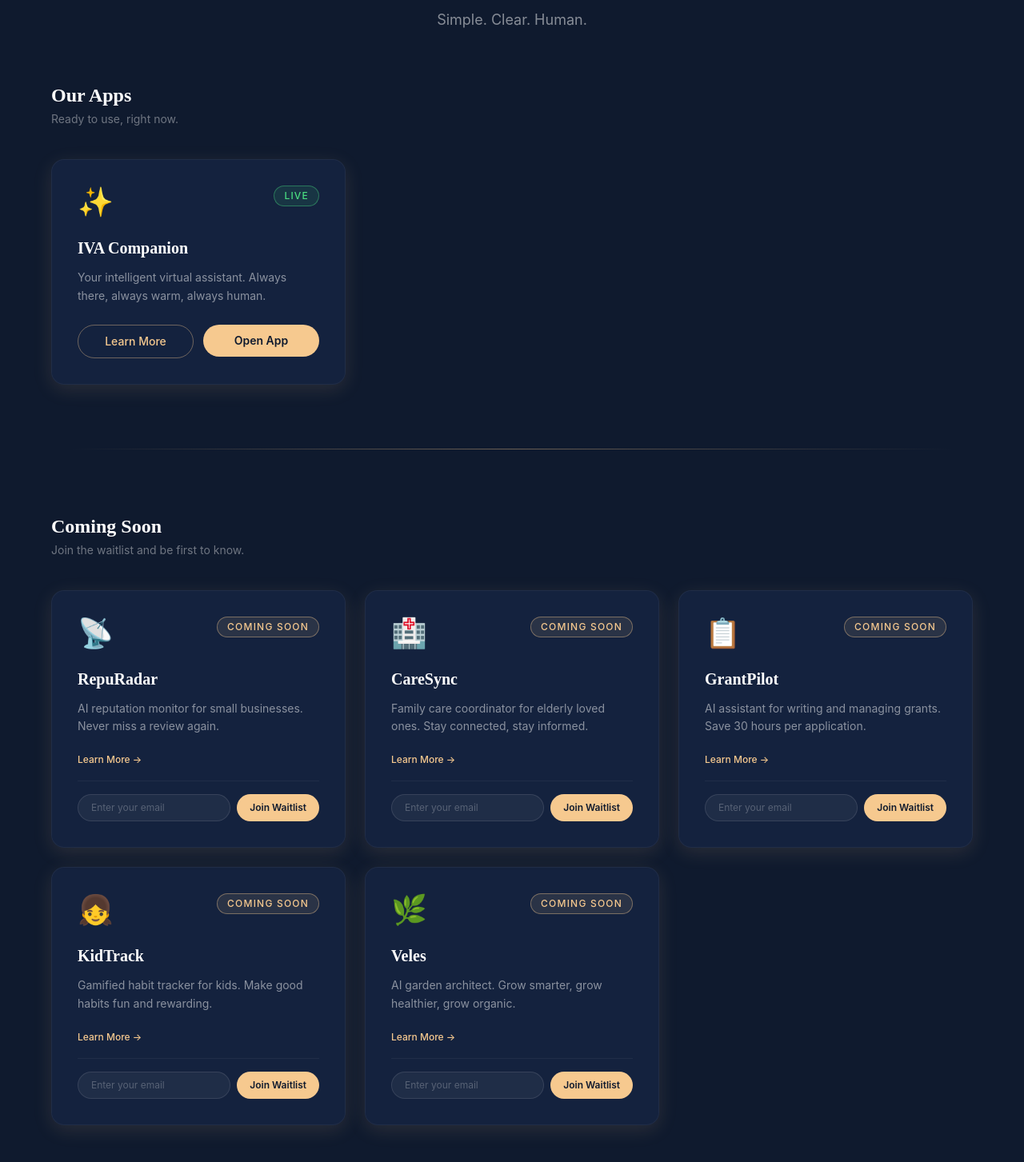
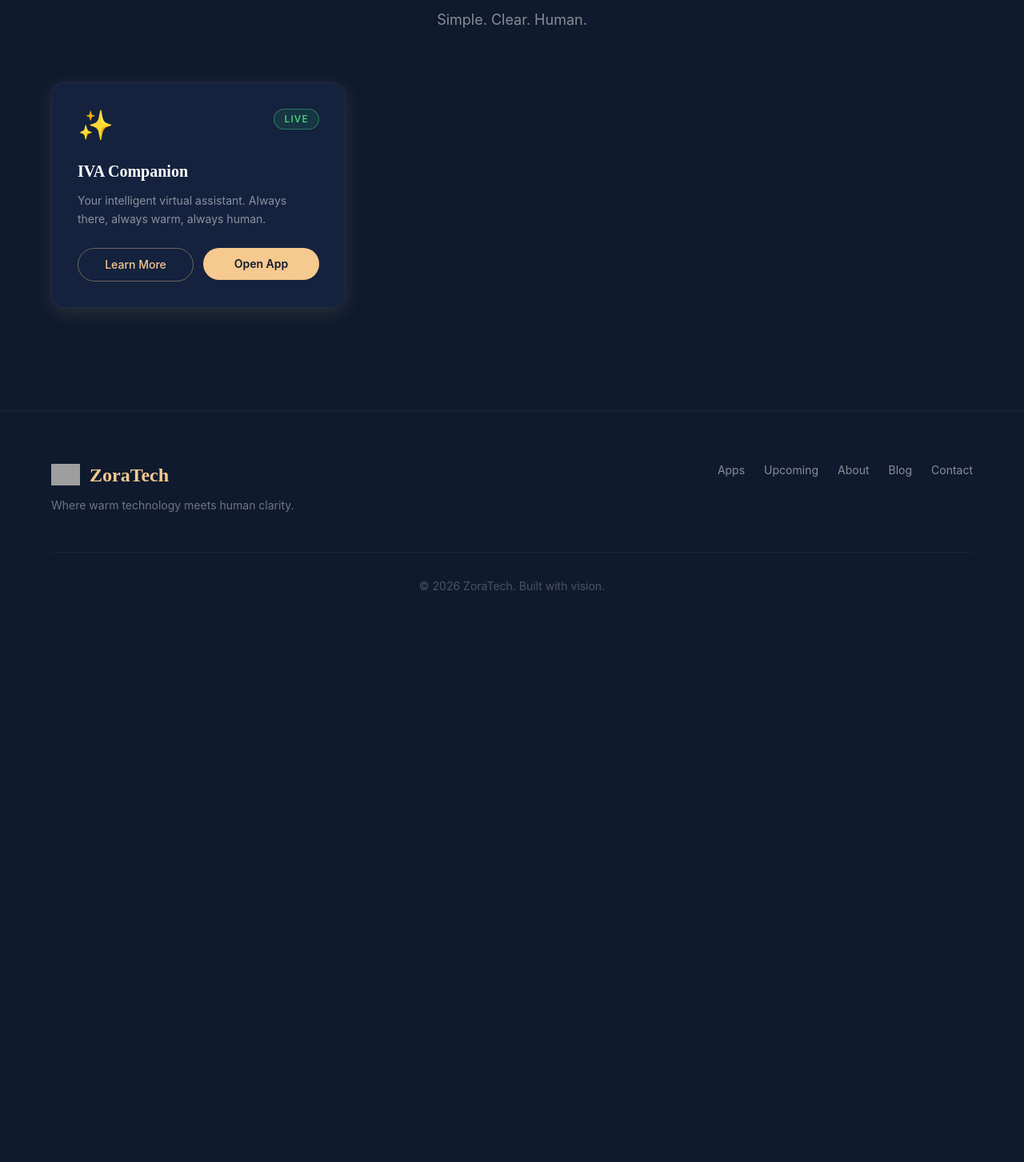
Before and after one commit to dejanlazicns/zoratech-site, a Next.js app: page /apps in a window 1280 px wide. Shown: the part 257-1710 px from the top of the page at 80% size. After the commit the page ends 1064 px from the top, so only its background shows below. Built offline with nearby package versions, Linux system fonts and the light colour scheme; grey boxes are pictures that could not be loaded.

Commit message:
♻️ Apps page shows only live apps, Upcoming shows only upcoming

```diff
--- a/src/app/apps/page.tsx
+++ b/src/app/apps/page.tsx
@@ -4,8 +4,7 @@ import { motion } from "framer-motion";
 import Link from "next/link";
 import Navbar from "@/components/Navbar";
 import Footer from "@/components/Footer";
-import WaitlistForm from "@/components/WaitlistForm";
-import { liveApps, upcomingApps, type App } from "@/lib/apps-data";
+import { liveApps, type App } from "@/lib/apps-data";
 
 function LiveAppCard({ app, index }: { app: App; index: number }) {
   return (
@@ -40,35 +39,6 @@ function LiveAppCard({ app, index }: { app: App; index: number }) {
   );
 }
 
-function UpcomingAppCard({ app, index }: { app: App; index: number }) {
-  return (
-    <motion.div
-      initial={{ opacity: 0, y: 24 }}
-      animate={{ opacity: 1, y: 0 }}
-      transition={{ duration: 0.5, ease: "easeOut", delay: index * 0.08 }}
-      whileHover={{ y: -6 }}
-      className="zora-card flex flex-col p-8 rounded-2xl bg-[#1A2A4F]/50 border border-white/5 hover:border-[#F6C98F]/20 group"
-    >
-      <div className="flex items-start justify-between mb-6">
-        <span className="text-4xl">{app.icon}</span>
-        <span className="text-xs font-medium tracking-widest uppercase px-3 py-1 rounded-full border border-[#F6C98F]/40 text-[#F6C98F] bg-[#F6C98F]/10">
-          Coming Soon
-        </span>
-      </div>
-      <h3 className="font-playfair text-white font-semibold text-xl mb-3">{app.name}</h3>
-      <p className="text-white/50 text-sm leading-relaxed flex-1 mb-4">{app.description}</p>
-      <Link href={`/apps/${app.id}`} className="mb-4">
-        <span className="text-[#F6C98F] text-xs font-medium hover:underline underline-offset-4 transition-all duration-200">
-          Learn More →
-        </span>
-      </Link>
-      <div className="pt-4 border-t border-white/5">
-        <WaitlistForm appId={app.id} />
-      </div>
-    </motion.div>
-  );
-}
-
 export default function AppsPage() {
   return (
     <main className="min-h-screen bg-[#0F1A2E]">
@@ -88,46 +58,11 @@ export default function AppsPage() {
         </motion.div>
       </section>
 
-      {/* Our Apps — Live */}
-      <section className="px-6 pb-20">
+      <section className="px-6 pb-32">
         <div className="max-w-6xl mx-auto">
-          <motion.div
-            initial={{ opacity: 0, y: 16 }}
-            animate={{ opacity: 1, y: 0 }}
-            transition={{ duration: 0.5, delay: 0.2 }}
-            className="mb-10"
-          >
-            <h2 className="font-playfair text-2xl font-semibold text-white">Our Apps</h2>
-            <p className="text-white/40 text-sm mt-1">Ready to use, right now.</p>
-          </motion.div>
           <div className="grid grid-cols-1 sm:grid-cols-2 lg:grid-cols-3 gap-6">
             {liveApps.map((app, i) => (
               <LiveAppCard key={app.id} app={app} index={i} />
-            ))}
-          </div>
-        </div>
-      </section>
-
-      {/* Gold separator */}
-      <div className="max-w-6xl mx-auto px-6 mb-20">
-        <div className="h-px bg-gradient-to-r from-transparent via-[#F6C98F]/40 to-transparent" />
-      </div>
-
-      {/* Coming Soon */}
-      <section className="px-6 pb-32">
-        <div className="max-w-6xl mx-auto">
-          <motion.div
-            initial={{ opacity: 0, y: 16 }}
-            animate={{ opacity: 1, y: 0 }}
-            transition={{ duration: 0.5, delay: 0.3 }}
-            className="mb-10"
-          >
-            <h2 className="font-playfair text-2xl font-semibold text-white">Coming Soon</h2>
-            <p className="text-white/40 text-sm mt-1">Join the waitlist and be first to know.</p>
-          </motion.div>
-          <div className="grid grid-cols-1 sm:grid-cols-2 lg:grid-cols-3 gap-6">
-            {upcomingApps.map((app, i) => (
-              <UpcomingAppCard key={app.id} app={app} index={i} />
             ))}
           </div>
         </div>
```
